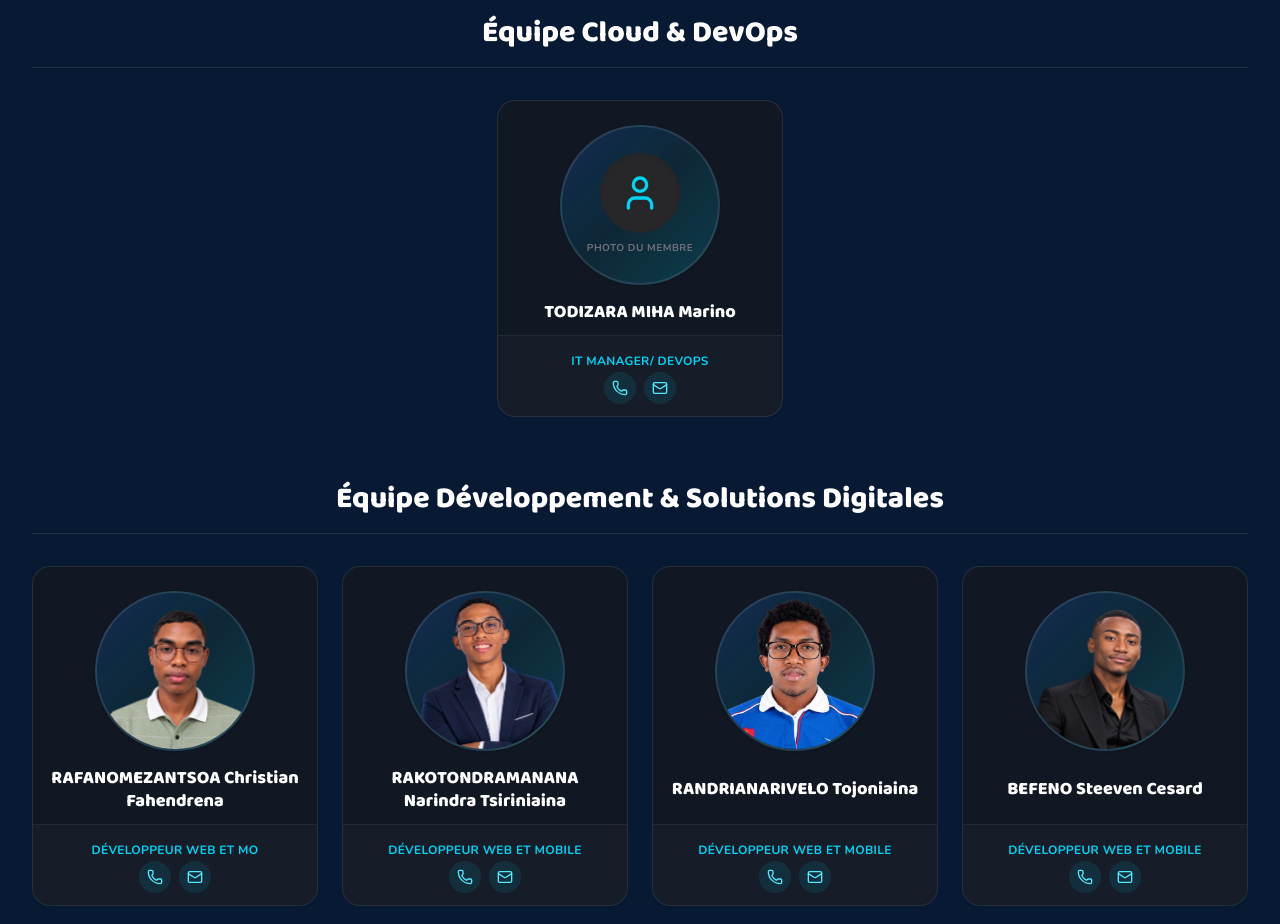
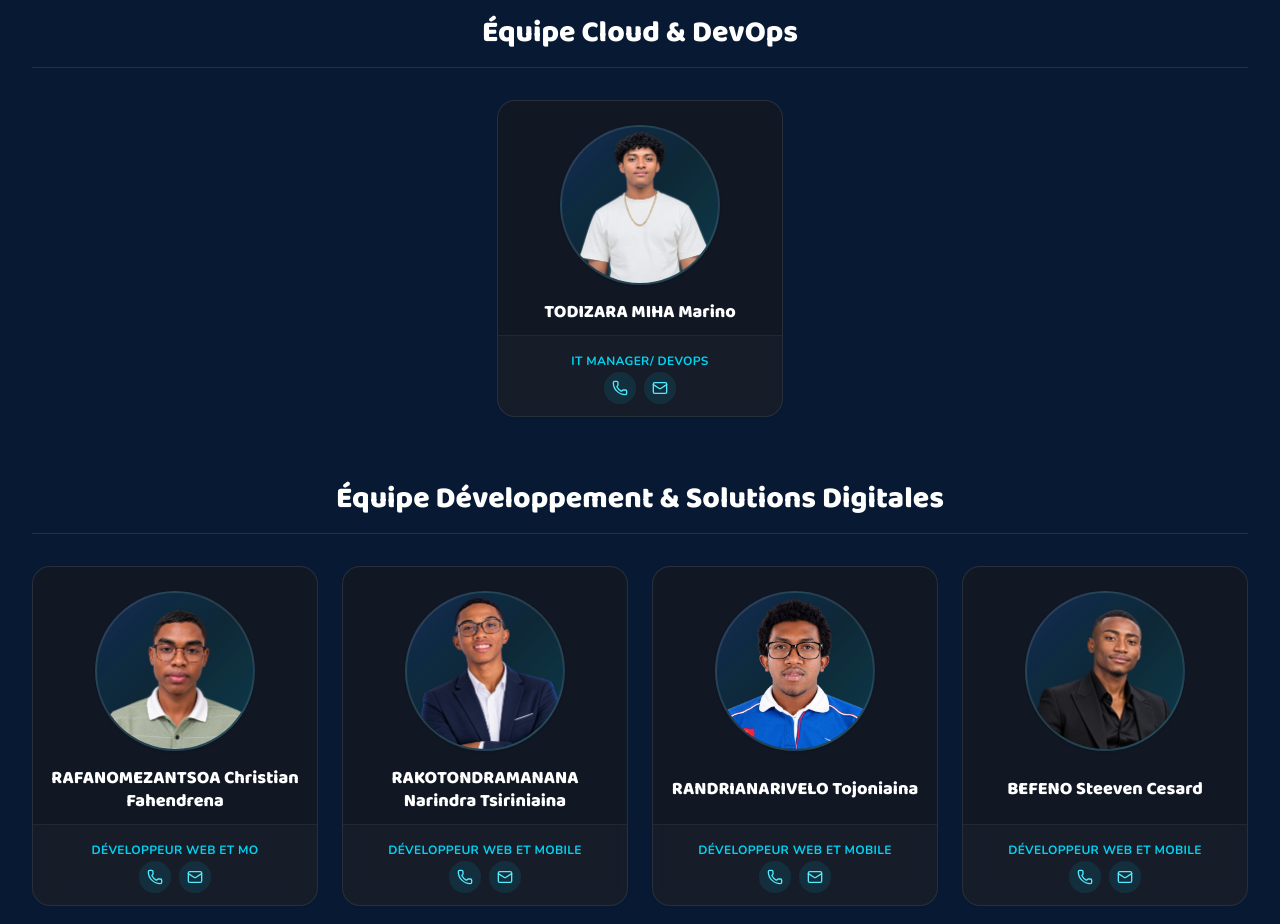
Before and after one commit to Fahendrena2004/B-tech-Company, a Next.js app: page /team in a window 1280 px wide. Shown: the part 940-1864 px from the top of the page. Built offline with nearby package versions, Linux system fonts and the light colour scheme.

Commit message:
ajouter un image dans le team

```diff
--- a/data/team.ts
+++ b/data/team.ts
@@ -30,7 +30,7 @@ export const teamMembers: TeamMember[] = [
     bio: "Responsable IT et DevOps",
     email: "marinomiha7@gmail.com",
     phone: "0380530748",
-    avatarUrl: ""
+    avatarUrl: "/images/team/marinoh.png"
   },
   {
     id: "0003",
```
Also changed, not shown: public/images/portoflio/Hotel.jpg (deleted), public/images/team/marinoh.png (added).
